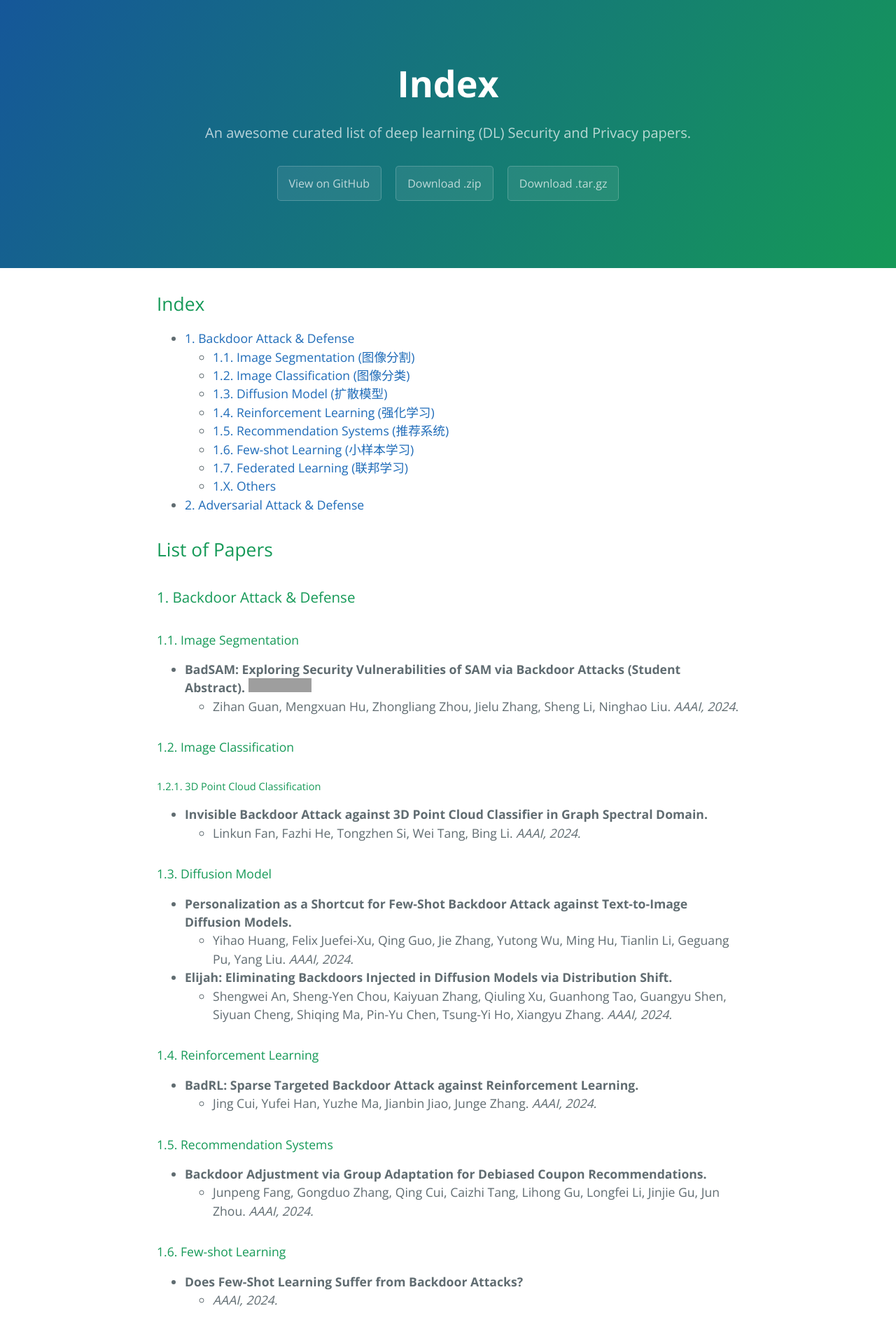
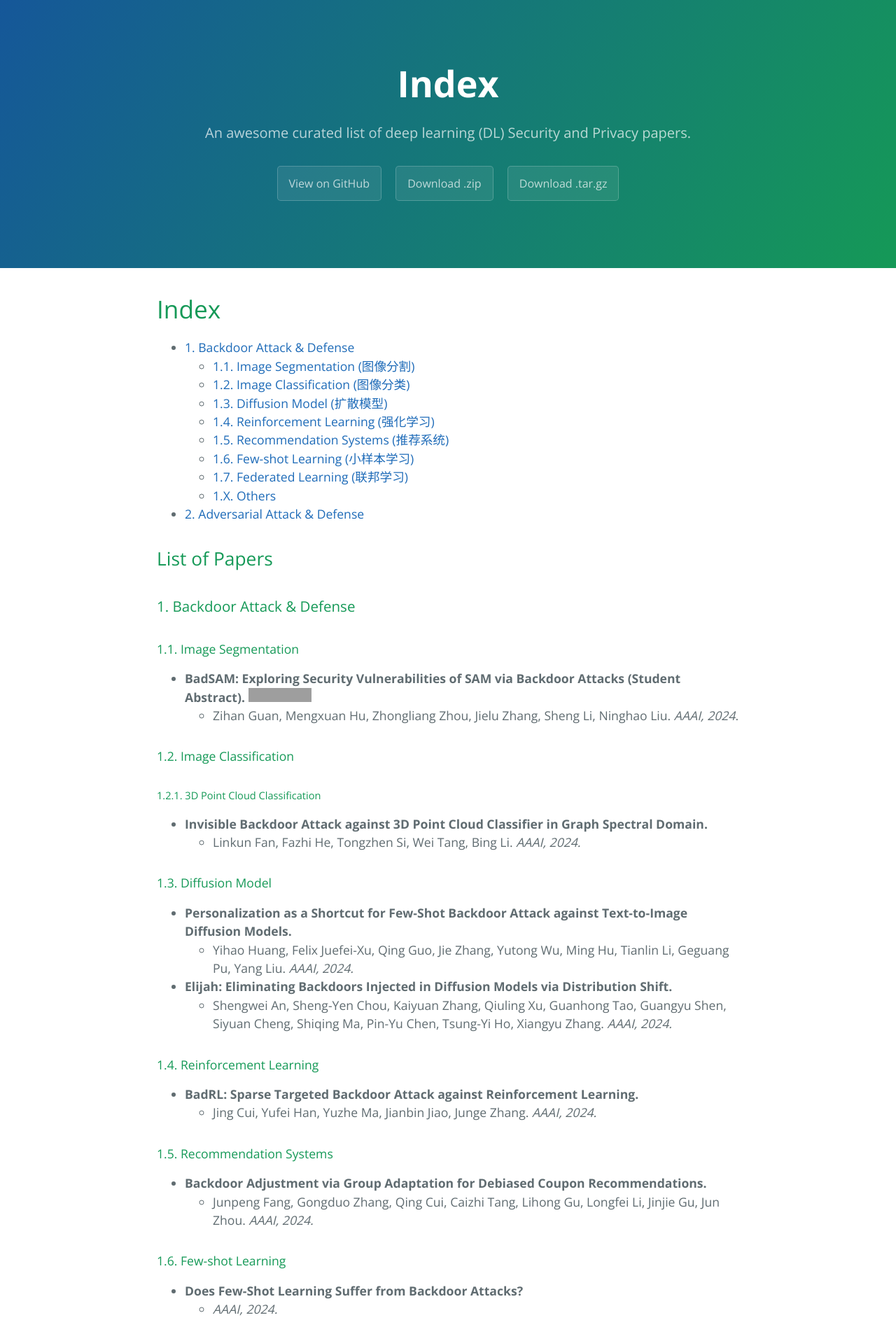
Before and after one commit to ASRS-Lab/Awesome-DL-Security-and-Privacy-Papers, a Jekyll site: the page built from index.md, in a window 1280 px wide. Shown: the top 1906 px of the page at 70% size. Built offline with Jekyll 4.4.1, drawn with Linux system fonts in a browser that asks for light colours; our own code applies the rules of GitHub Pages for plain Markdown files; grey boxes are pictures that could not be loaded.

```diff
--- a/index.md
+++ b/index.md
@@ -1,10 +1,7 @@
 ---
 layout: default
 ---
-
-
-
-## Index
+# Index
 
 - [1. Backdoor Attack & Defense](#1-Backdoor-Attack--Defense)
   - [1.1. Image Segmentation (图像分割)](#11-Image-Segmentation)
```
